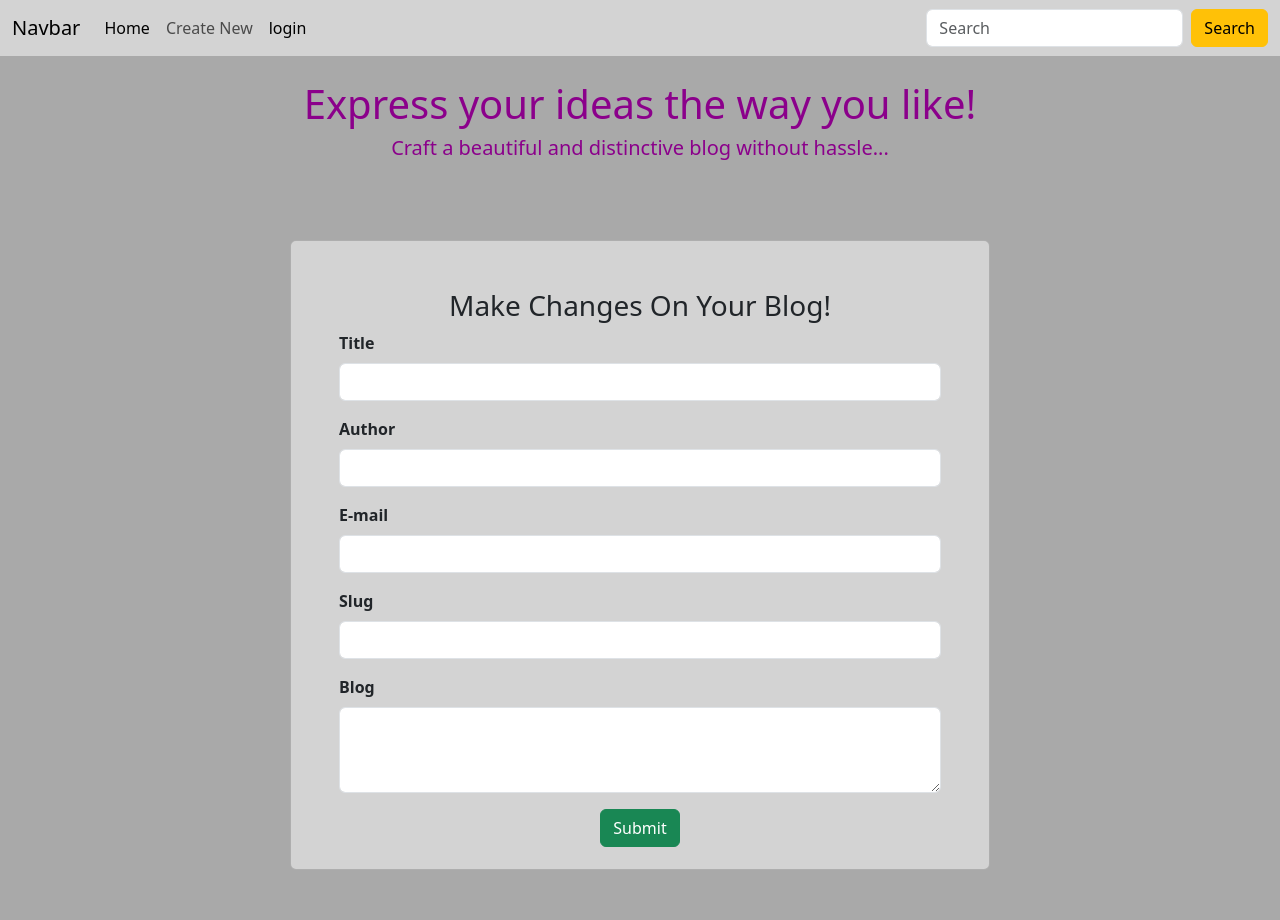
After one commit to SaboorNisha/Inkwell_Insights_Blog, a Flask app: template templates/edit.html in a window 1280 px wide. The commit adds this page. Run offline with Flask 3, Linux system fonts and the light colour scheme; the template is opened without the code that fills it, so the values that code supplies are empty.

Commit message:
Updated version of blog website

```diff
--- a/models.py
+++ b/models.py
@@ -39,7 +39,7 @@ class User(db.Model):
 
 
     def set_password(self, password):
-        self.Password = generate_password_hash(password)
+        self.Password = generate_password_hash(password, method='pbkdf2:sha256', salt_length=10)
 
     def check_password(self, password):
         return check_password_hash(self.Password, password)
--- /dev/null
+++ b/templates/edit.html
@@ -0,0 +1,40 @@
+{% include "home.html" %}
+
+
+<form action="{{url_for ('edit', id=edit.id)}}" method="POST">
+
+
+
+<div class="container mt-5" style="padding-bottom: 50px;"> <!-- Centering the card in the container -->
+    <div class="card p-5" style="max-width: 700px; margin: auto; background-color: #D3D3D3; height: 630px; "> <!-- Bootstrap card with max width -->
+        <h3 class="card-title text-center">Make Changes On Your Blog!</h3> <!-- Title for the form -->
+        <form>
+            <div class="mb-3 col-sm-20"> <!-- Full width within the card -->
+                <label for="title" class="form-label"><b>Title</b></label>
+                <input type="text" class="form-control" id="title" placeholder="" name="title" value="{{ edit.Title }}">
+            </div>
+            <div class="mb-3 col-sm-20">
+                <label for="author" class="form-label"><b>Author</b></label>
+                <input type="text" class="form-control" id="author" placeholder="" name="author" value="{{ edit.Author }}">
+            </div>
+            <div class="mb-3 col-sm-20">
+                <label for="email" class="form-label"><b>E-mail</b></label>
+                <input type="email" class="form-control" id="email" placeholder="" name="email" value="{{ edit.Email }}">
+            </div>
+            <div class="mb-3 col-sm-20">
+                <label for="slug" class="form-label"><b>Slug</b></label>
+                <input type="text" class="form-control" id="slug" placeholder="" name="slug" value="{{ edit.Slug }}">
+            </div>
+            <div class="mb-3 col-sm-20">
+                <label for="blog" class="form-label"><b>Blog</b></label>
+                <textarea class="form-control" id="blog" rows="3" name="blog" value="">{{ edit.blog_post }}</textarea>
+            </div>
+            <div class="mb-3 text-center">
+                <button type="submit" class="btn btn-success">Submit</button> <!-- Submit button -->
+            </div>
+        </form>
+    </div>
+</div>
+
+
+</form>
```
Also changed, not shown: templates/blog.html (+10 -6 lines), templates/login.html (+17 -29 lines), database.db, 1 other file.
